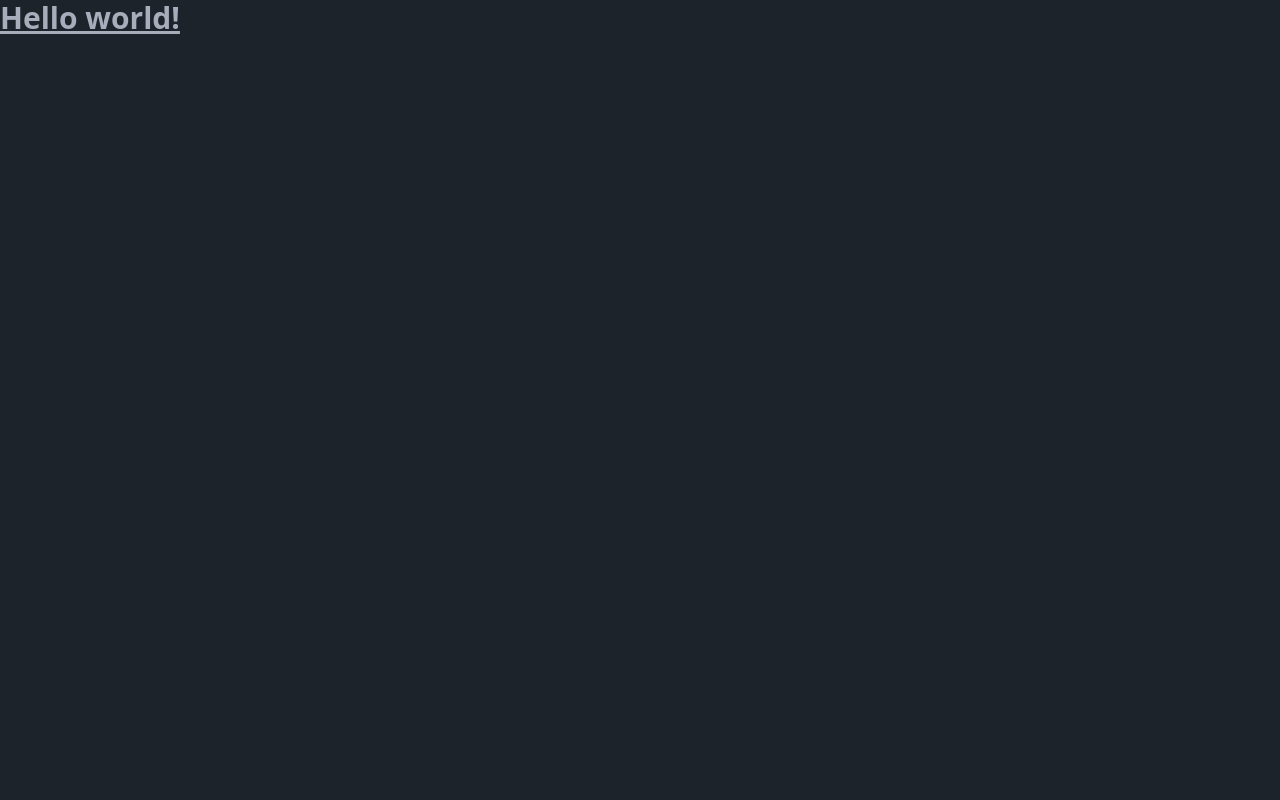
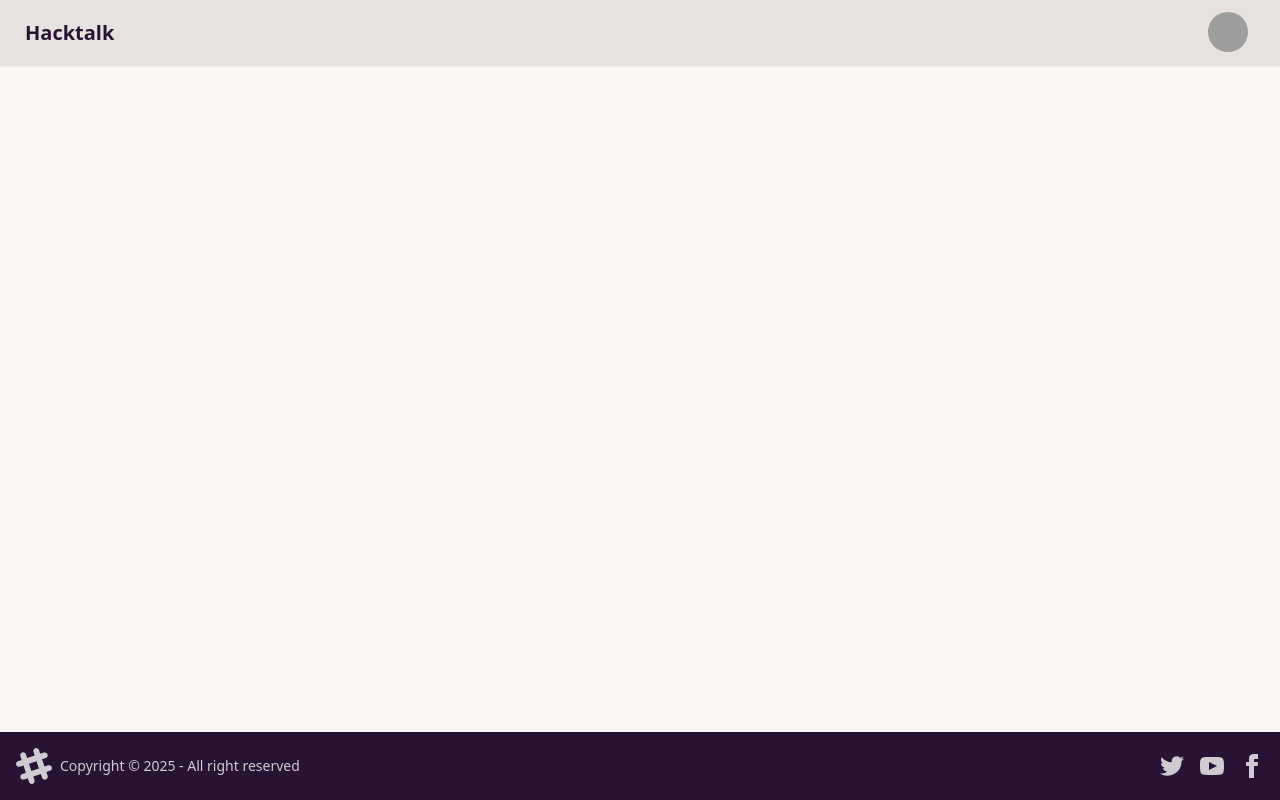
Before and after one commit to CodeTitan77/Hacktalk-Frontend, a React (Vite) app in the folder Hacktalk Frontend/: page / in a window 1280 px wide. Built offline with nearby package versions, Linux system fonts and the light colour scheme; grey boxes are pictures that could not be loaded.

Commit message:
Done with routes

```diff
--- a/Hacktalk Frontend/index.html
+++ b/Hacktalk Frontend/index.html
@@ -1,5 +1,5 @@
 <!DOCTYPE html>
-<html data-theme="dark" lang="en">
+<html data-theme="cupcake" lang="en">
   <head>
     <meta charset="UTF-8" />
     <link rel="icon" type="image/svg+xml" href="/vite.svg" />
--- a/Hacktalk Frontend/package.json
+++ b/Hacktalk Frontend/package.json
@@ -15,7 +15,7 @@
     "react": "^18.3.1",
     "react-dom": "^18.3.1",
     "react-redux": "^9.1.2",
-    "react-router-dom": "^6.26.2",
+    "react-router-dom": "^6.30.1",
     "socket.io-client": "^4.8.1"
   },
   "devDependencies": {
--- a/Hacktalk Frontend/src/App.jsx
+++ b/Hacktalk Frontend/src/App.jsx
@@ -1,17 +1,30 @@
+import NavBar from "./NavBar"
+import Body from "./Body"
+import { BrowserRouter ,Routes,Route} from "react-router-dom"
+import Login from "./Login"
 
+import Profile from './Profile';
 
 function App() {
 
 
   return (
     <>
-      <div>
-       <h1 className="text-3xl font-bold underline">
-      Hello world!
-    </h1>
+    <BrowserRouter basename="/">
+    <Routes>
+       <Route path="/" element={<Body/>} >
+       <Route path="/login" element={<Login/>}/>
+      <Route path="/profile" element={<Profile/>}/>
 
-      </div>
-    </>
+       </Route>
+
+
+    </Routes>
+    </BrowserRouter>
+
+
+</>
+
   )
 }
 
--- /dev/null
+++ b/Hacktalk Frontend/src/Body.jsx
@@ -0,0 +1,15 @@
+
+ import NavBar from "./NavBar"
+  import Footer from "./Footer"
+ import { Outlet } from "react-router-dom"
+const Body = () => {
+  return (
+    <div>
+     <NavBar/>
+     <Outlet/>
+     <Footer/>
+    </div>
+  )
+}
+
+export default Body
--- /dev/null
+++ b/Hacktalk Frontend/src/Footer.jsx
@@ -0,0 +1,59 @@
+
+
+const Footer = () => {
+  return (
+   <footer className="footer sm:footer-horizontal bg-neutral text-neutral-content items-center p-4 fixed bottom-0">
+  <aside className="grid-flow-col items-center">
+    <svg
+      width="36"
+      height="36"
+      viewBox="0 0 24 24"
+      xmlns="http://www.w3.org/2000/svg"
+      fillRule="evenodd"
+      clipRule="evenodd"
+      className="fill-current">
+      <path
+        d="M22.672 15.226l-2.432.811.841 2.515c.33 1.019-.209 2.127-1.23 2.456-1.15.325-2.148-.321-2.463-1.226l-.84-2.518-5.013 1.677.84 2.517c.391 1.203-.434 2.542-1.831 2.542-.88 0-1.601-.564-1.86-1.314l-.842-2.516-2.431.809c-1.135.328-2.145-.317-2.463-1.229-.329-1.018.211-2.127 1.231-2.456l2.432-.809-1.621-4.823-2.432.808c-1.355.384-2.558-.59-2.558-1.839 0-.817.509-1.582 1.327-1.846l2.433-.809-.842-2.515c-.33-1.02.211-2.129 1.232-2.458 1.02-.329 2.13.209 2.461 1.229l.842 2.515 5.011-1.677-.839-2.517c-.403-1.238.484-2.553 1.843-2.553.819 0 1.585.509 1.85 1.326l.841 2.517 2.431-.81c1.02-.33 2.131.211 2.461 1.229.332 1.018-.21 2.126-1.23 2.456l-2.433.809 1.622 4.823 2.433-.809c1.242-.401 2.557.484 2.557 1.838 0 .819-.51 1.583-1.328 1.847m-8.992-6.428l-5.01 1.675 1.619 4.828 5.011-1.674-1.62-4.829z"></path>
+    </svg>
+    <p>Copyright © {new Date().getFullYear()} - All right reserved</p>
+  </aside>
+  <nav className="grid-flow-col gap-4 md:place-self-center md:justify-self-end">
+    <a>
+      <svg
+        xmlns="http://www.w3.org/2000/svg"
+        width="24"
+        height="24"
+        viewBox="0 0 24 24"
+        className="fill-current">
+        <path
+          d="M24 4.557c-.883.392-1.832.656-2.828.775 1.017-.609 1.798-1.574 2.165-2.724-.951.564-2.005.974-3.127 1.195-.897-.957-2.178-1.555-3.594-1.555-3.179 0-5.515 2.966-4.797 6.045-4.091-.205-7.719-2.165-10.148-5.144-1.29 2.213-.669 5.108 1.523 6.574-.806-.026-1.566-.247-2.229-.616-.054 2.281 1.581 4.415 3.949 4.89-.693.188-1.452.232-2.224.084.626 1.956 2.444 3.379 4.6 3.419-2.07 1.623-4.678 2.348-7.29 2.04 2.179 1.397 4.768 2.212 7.548 2.212 9.142 0 14.307-7.721 13.995-14.646.962-.695 1.797-1.562 2.457-2.549z"></path>
+      </svg>
+    </a>
+    <a>
+      <svg
+        xmlns="http://www.w3.org/2000/svg"
+        width="24"
+        height="24"
+        viewBox="0 0 24 24"
+        className="fill-current">
+        <path
+          d="M19.615 3.184c-3.604-.246-11.631-.245-15.23 0-3.897.266-4.356 2.62-4.385 8.816.029 6.185.484 8.549 4.385 8.816 3.6.245 11.626.246 15.23 0 3.897-.266 4.356-2.62 4.385-8.816-.029-6.185-.484-8.549-4.385-8.816zm-10.615 12.816v-8l8 3.993-8 4.007z"></path>
+      </svg>
+    </a>
+    <a>
+      <svg
+        xmlns="http://www.w3.org/2000/svg"
+        width="24"
+        height="24"
+        viewBox="0 0 24 24"
+        className="fill-current">
+        <path
+          d="M9 8h-3v4h3v12h5v-12h3.642l.358-4h-4v-1.667c0-.955.192-1.333 1.115-1.333h2.885v-5h-3.808c-3.596 0-5.192 1.583-5.192 4.615v3.385z"></path>
+      </svg>
+    </a>
+  </nav>
+</footer>
+  )
+}
+
+export default Footer
--- /dev/null
+++ b/Hacktalk Frontend/src/Login.jsx
@@ -0,0 +1,11 @@
+
+
+const Login = () => {
+  return (
+    <div>
+      Login
+    </div>
+  )
+}
+
+export default Login
--- /dev/null
+++ b/Hacktalk Frontend/src/NavBar.jsx
@@ -0,0 +1,37 @@
+
+
+const NavBar = () => {
+  return (
+     <div className="navbar bg-base-300 shadow-sm">
+  <div className="flex-1">
+    <a className="btn btn-ghost text-xl">Hacktalk</a>
+  </div>
+  <div className="flex gap-2">
+
+    <div className="dropdown dropdown-end mx-5">
+      <div tabIndex={0} role="button" className="btn btn-ghost btn-circle avatar">
+        <div className="w-10 rounded-full">
+          <img
+            alt="Tailwind CSS Navbar component"
+            src="https://img.daisyui.com/images/stock/photo-1534528741775-53994a69daeb.webp" />
+        </div>
+      </div>
+      <ul
+        tabIndex={0}
+        className="menu menu-sm dropdown-content bg-base-100 rounded-box z-1 mt-3 w-52 p-2 shadow">
+        <li>
+          <a className="justify-between">
+            Profile
+            <span className="badge">New</span>
+          </a>
+        </li>
+        <li><a>Settings</a></li>
+        <li><a>Logout</a></li>
+      </ul>
+    </div>
+  </div>
+</div>
+  )
+}
+
+export default NavBar
--- /dev/null
+++ b/Hacktalk Frontend/src/Profile.jsx
@@ -0,0 +1,11 @@
+import React from 'react'
+
+const Profile = () => {
+  return (
+    <div>
+      Profile
+    </div>
+  )
+}
+
+export default Profile
```
Also changed, not shown: 1 other file (tests, documents, lock files or other folders).
